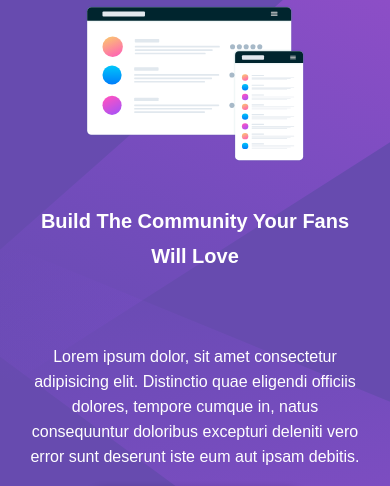
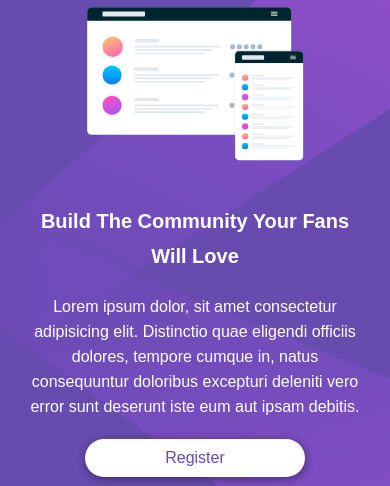
Before and after one commit to wllysses/huddle-landing-page-front-end-mentor-challenge, a plain HTML site: page index.html in a window 390 px wide. Shown: the part 89-575 px from the top of the page. Drawn offline with Linux system fonts and the light colour scheme; files whose address does not match are found by name.

Commit message:
commit-css-refator

```diff
--- a/src/css/style.css
+++ b/src/css/style.css
@@ -99,6 +99,10 @@ body {
         text-align: center;
     }
 
+    .main-container .text p {
+        margin-top: 0;
+    }
+
     .main-container .image img {
         width: 75%;
     }
@@ -127,12 +131,14 @@ body {
     .main-container .text h2 {
         font-size: 2rem;
         line-height: 35px;
+        margin-bottom: 20px;
     }
 
     .main-container .text p {
         font-size: 1.6rem;
         text-align: center;
         font-weight: 500;
+        margin-top: 0;
     }
 
     .main-container .text button {
```
